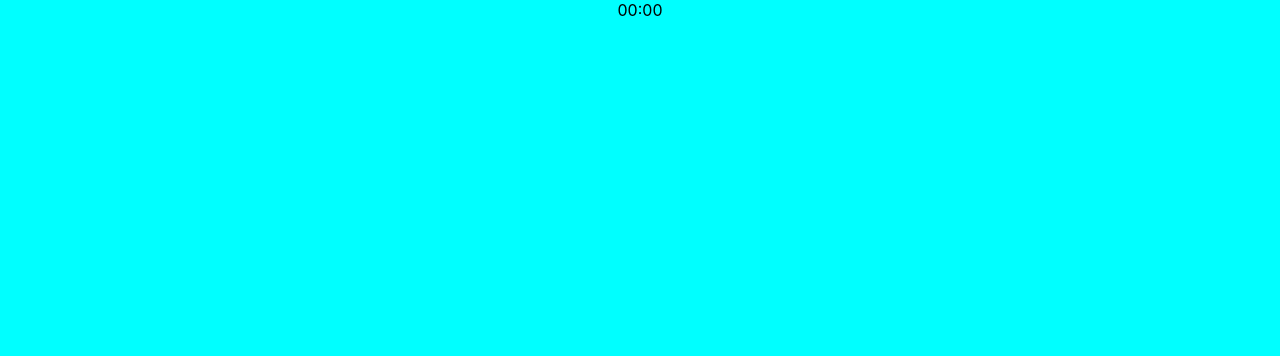
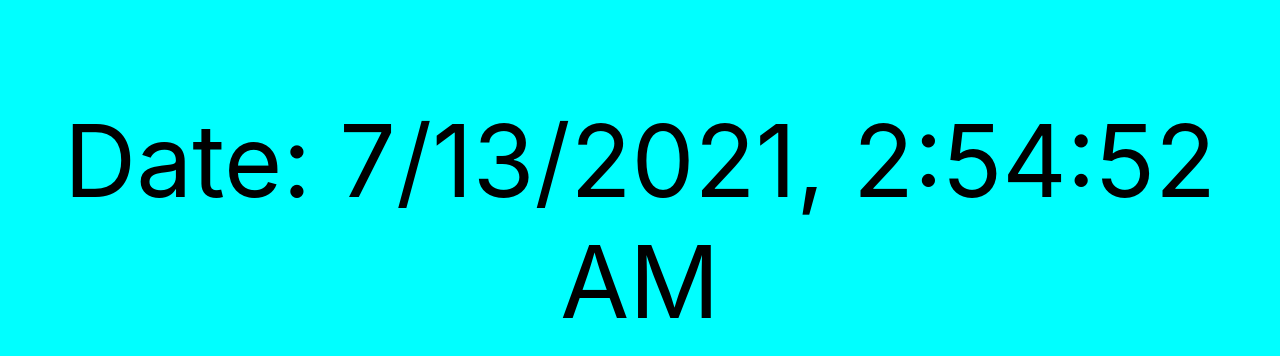
Before and after one commit to cawleygl/dynamic-clock, a React (Create React App) app: page / in a window 1280 px wide. Shown: the top 356 px of the page. Built offline with nearby package versions, Linux system fonts and the light colour scheme.

Commit message:
Added clock that updates each second using state, useEffect, and setInterval

```diff
--- a/src/components/TimeDisplay/index.js
+++ b/src/components/TimeDisplay/index.js
@@ -1,9 +1,27 @@
+import React, { useState, useEffect } from "react";
+// import Moment from 'react-moment';
+import 'moment-timezone';
+
 import './style.css';
 
-function App() {
-  return (
-      <div>00:00</div>
-  );
+function TimeDisplay() {
+
+    const [time, setTime] = useState(null);
+
+    const currentTime = new Date().toLocaleString()
+
+    useEffect(() => {
+        const interval = setInterval(() => {
+            setTime(time => currentTime);
+        }, 1000);
+        return () => clearInterval(interval);
+      },
+      );
+
+    return (
+        <p className="Clock">Date: {time}</p>
+    );
 }
 
-export default App;
+
+export default TimeDisplay;
--- a/src/components/TimeDisplay/style.css
+++ b/src/components/TimeDisplay/style.css
@@ -0,0 +1,3 @@
+.Clock {
+    font-size: 100px;
+}
```
